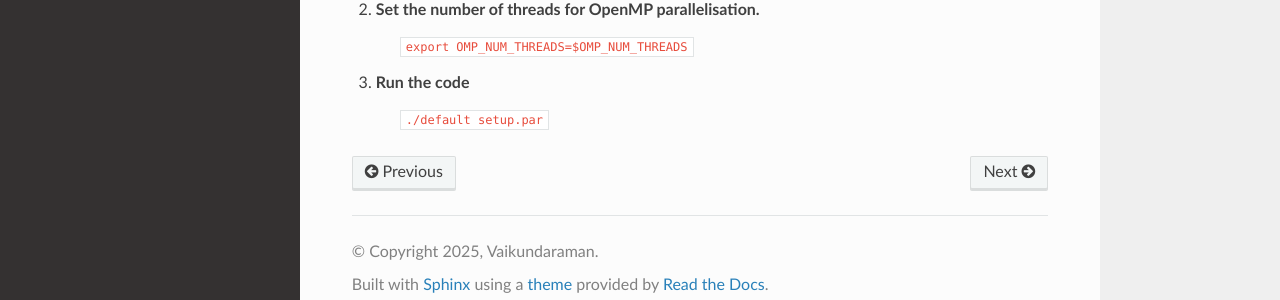
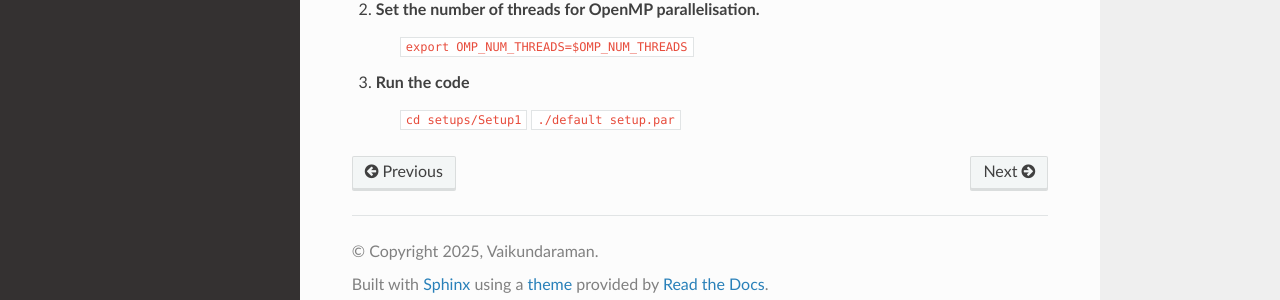
Before and after one commit to vicky1997/docs_test, a Sphinx documentation site: the page built from docs/source/setup.rst, in a window 1280 px wide. Shown: the part 557-857 px from the top of the page. Built offline with Sphinx 7.4.7 and the Read the Docs theme 3.1.0, drawn with Linux system fonts in a browser that asks for light colours; pages that are not in the unit, such as notebooks, are missing from menus.

Commit message:
quick start updated with correct running commands

```diff
--- a/docs/source/setup.rst
+++ b/docs/source/setup.rst
@@ -21,4 +21,5 @@ First run
 #. Set the number of threads for OpenMP parallelisation.
     :code:`export OMP_NUM_THREADS=$OMP_NUM_THREADS`
 #. Run the code
+    :code:`cd setups/Setup1`
     :code:`./default setup.par`
```
